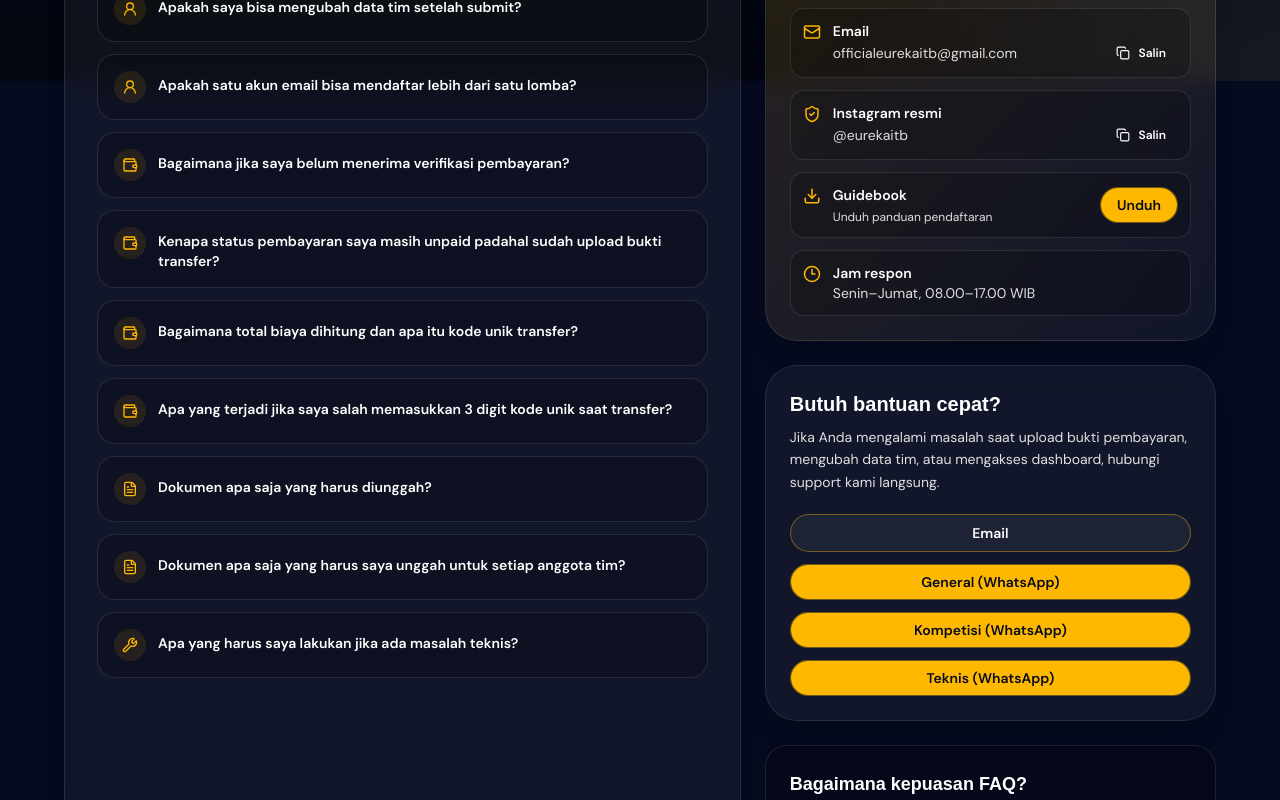
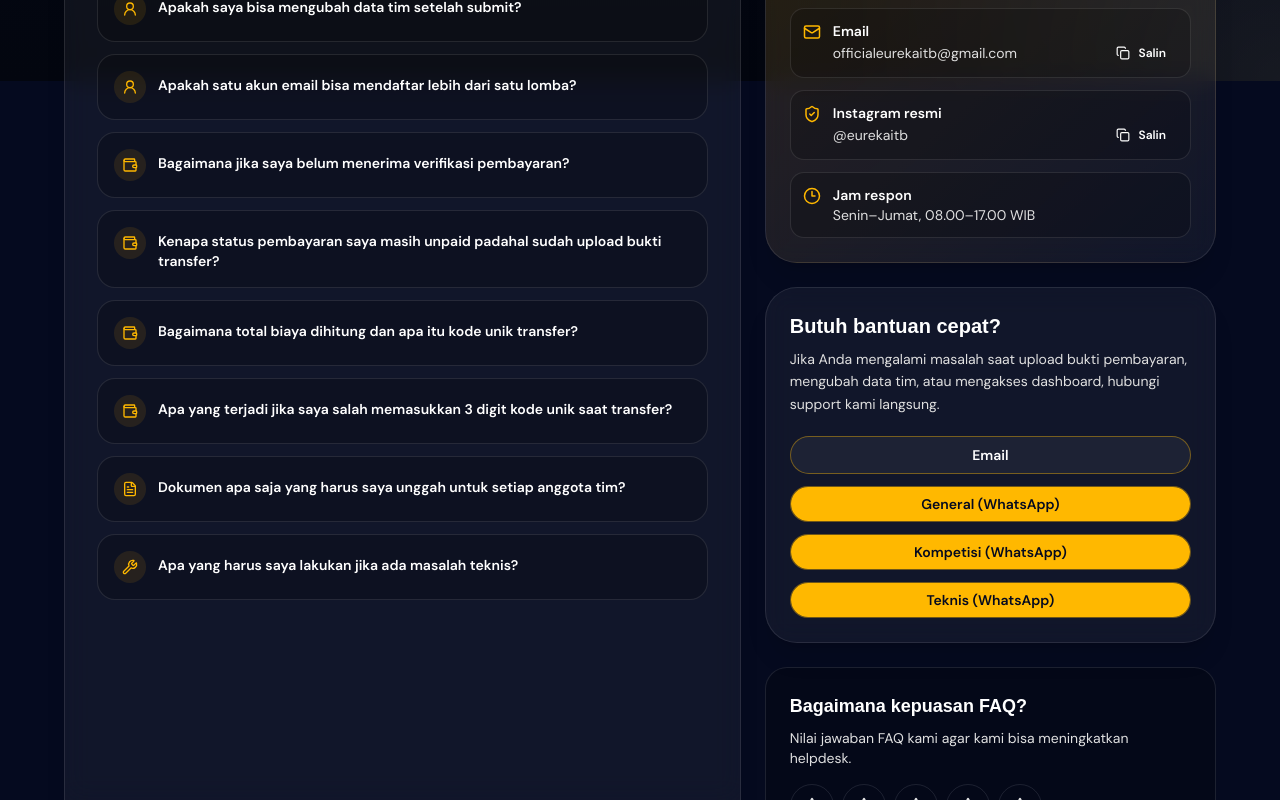
Before and after one commit to EUREKA-ITB/eurekaitb-2026, a Next.js app: page /faq in a window 1280 px wide. Shown: the part 719-1519 px from the top of the page. Built offline with nearby package versions, Linux system fonts and the light colour scheme; no server answers; a web font is replaced by a local one.

Commit message:
update 014-08

```diff
--- a/src/app/faq/page.tsx
+++ b/src/app/faq/page.tsx
@@ -35,13 +35,13 @@ const faqs: { question: string; answer: string; category: Category }[] = [
     category: "akun",
     question: "Bagaimana cara mendaftar sebagai peserta?",
     answer:
-      "Buat akun terlebih dahulu, lalu masuk ke dashboard dan pilih menu pendaftaran lomba. Isi data tim, unggah dokumen yang diminta, dan lanjutkan ke pembayaran.",
+      "Buat akun terlebih dahulu, lalu masuk ke dashboard dan pilih menu pendaftaran lomba. Isi data tim, unggah dokumen yang diminta, dan lanjutkan ke langkah berikutnya sesuai kompetisi yang diikuti.",
   },
   {
     category: "akun",
     question: "Apakah saya bisa mengubah data tim setelah submit?",
     answer:
-      "Bisa, selama status pembayaran masih unpaid. Setelah bukti pembayaran dikirim dan status berubah menjadi pending atau verified, data akan dikunci untuk menjaga integritas pendaftaran.",
+      "Untuk kompetisi berupa tim seperti SPC dan ICC, setelah selesai melakukan registrasi, formulir akan otomatis terkunci.",
   },
   {
     category: "akun",
@@ -75,15 +75,9 @@ const faqs: { question: string; answer: string; category: Category }[] = [
   },
   {
     category: "dokumen",
-    question: "Dokumen apa saja yang harus diunggah?",
-    answer:
-      "Setiap anggota diwajibkan mengunggah pas foto, KTM atau kartu pelajar, link Instagram, serta bukti follow dan share poster/BC sesuai instruksi pada formulir.",
-  },
-  {
-    category: "dokumen",
     question: "Dokumen apa saja yang harus saya unggah untuk setiap anggota tim?",
     answer:
-      "Setiap anggota harus melampirkan pas foto, KTM atau kartu pelajar, link Instagram, bukti follow akun resmi EUREKA, dan bukti share poster/BC sesuai instruksi formulir.",
+      "Setiap anggota harus melampirkan pas foto ukuran 3x4, KTM atau kartu pelajar, link Instagram, bukti follow akun resmi EUREKA, bukti upload twibbon, dan bukti share poster/BC sesuai instruksi formulir.",
   },
   {
     category: "teknis",
@@ -266,21 +260,7 @@ export default function FaqPageV2() {
                   </div>
                 </div>
 
-                <div className="flex items-start justify-between gap-3 rounded-xl border border-white/10 bg-black/20 p-3">
-                  <div className="flex gap-3">
-                    <Download className="mt-0.5 text-sunlight-orange shrink-0" size={18} />
-                    <div className="flex-1">
-                      <p className="font-semibold text-white">Guidebook</p>
-                      <p className="text-silver-shine text-xs mt-1">Unduh panduan pendaftaran</p>
-                    </div>
-                  </div>
-                  <Button
-                    asChild
-                    className="rounded-full border border-sunlight-orange/40 bg-sunlight-orange px-4 py-2 text-sm font-semibold text-blue-marine hover:bg-yellow-400 shrink-0 self-center"
-                  >
-                    <Link href="/links">Unduh</Link>
-                  </Button>
-                </div>
+                {/* BUAT GUIDEBOOK UMUM */}
 
                 <div className="flex items-start gap-3 rounded-xl border border-white/10 bg-black/20 p-3">
                   <Clock3 className="mt-0.5 text-sunlight-orange shrink-0" size={18} />
```
